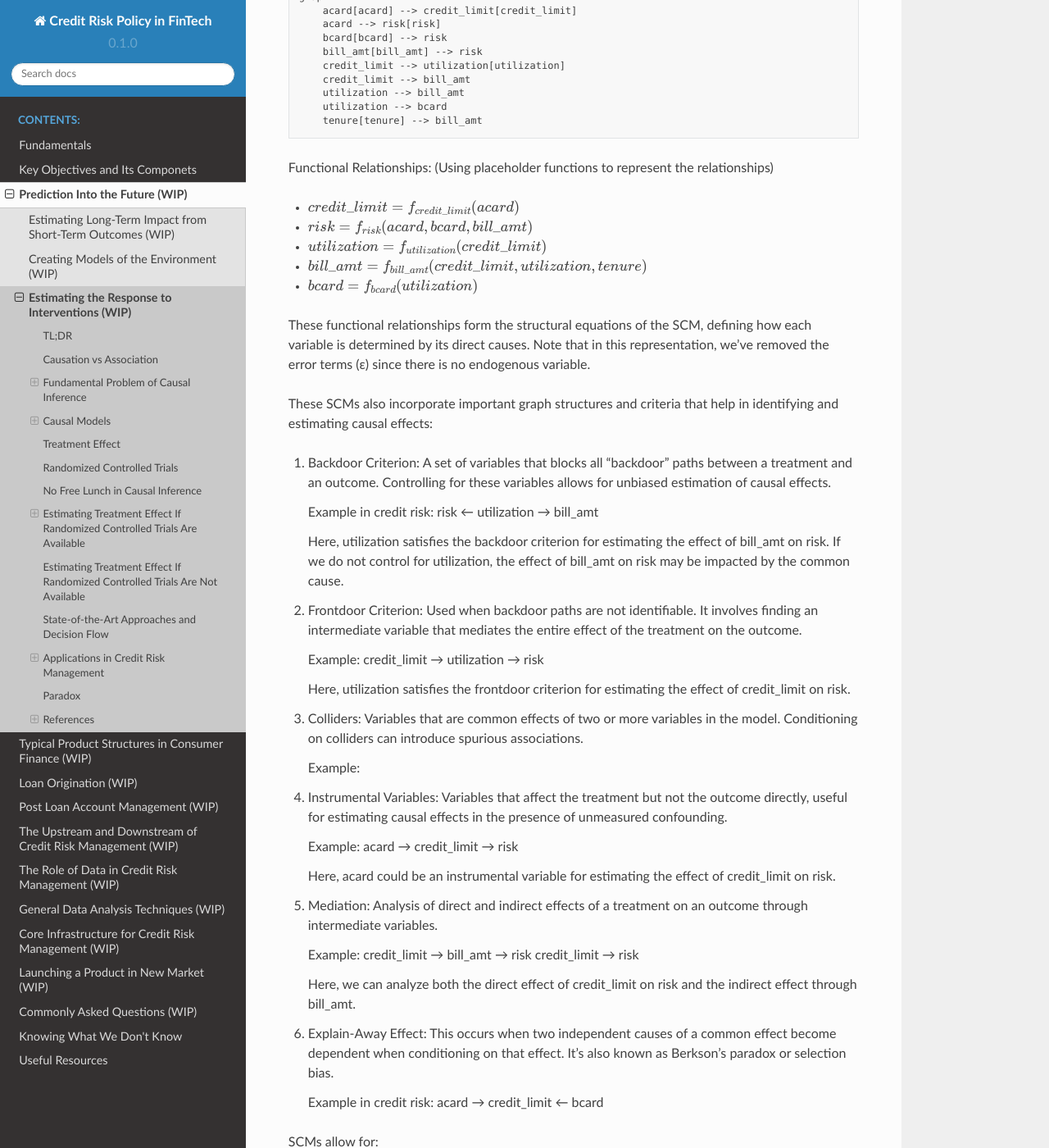
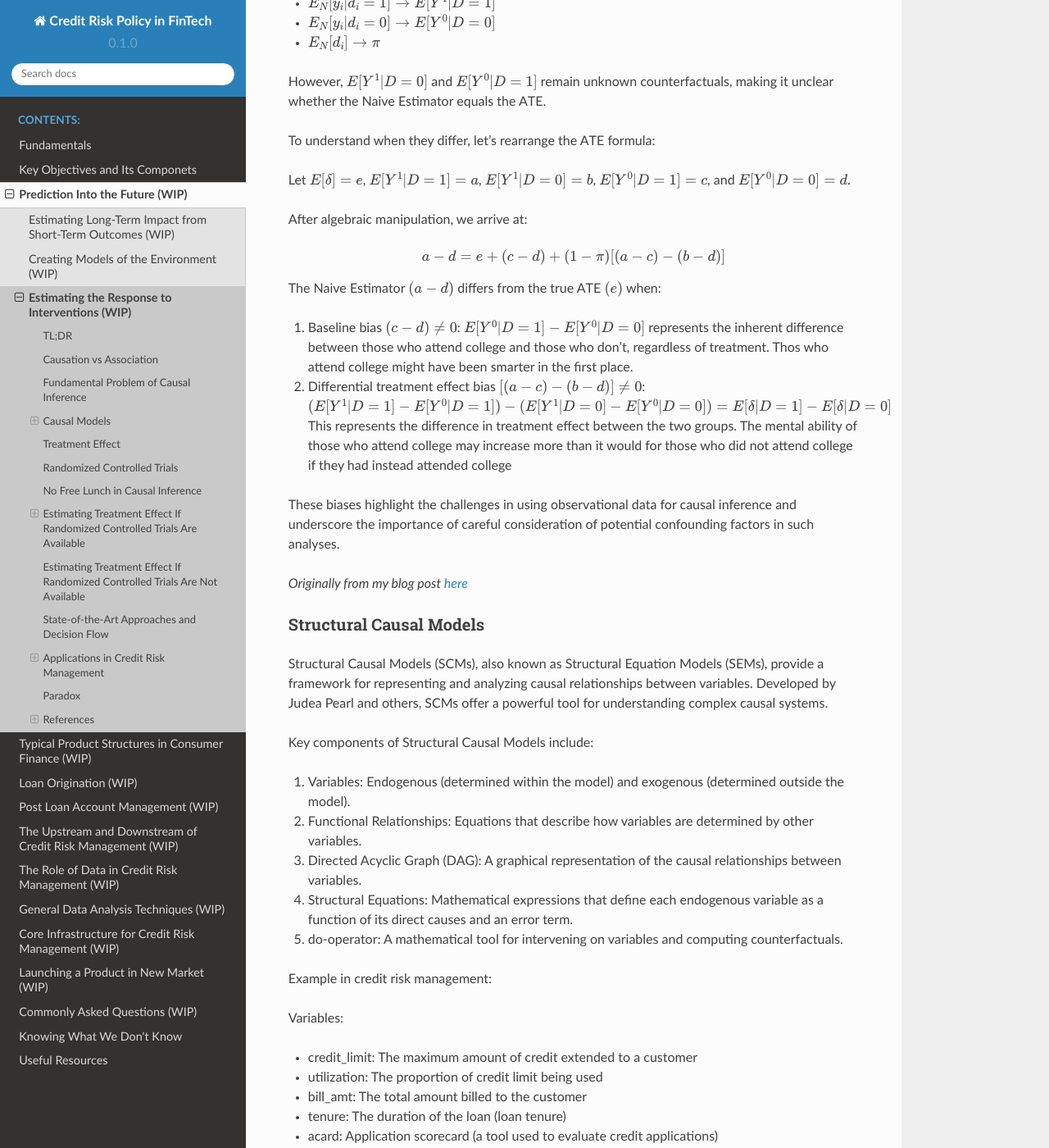
Before and after one commit to kychanbp/credit_risk_mgmt_fintech, a Sphinx documentation site: the page built from docs/source/prediction/intervention_response.md, in a window 1280 px wide and 1400 px high, scrolled down 5201 px. Shown: the whole window at 82% size. Built offline with Sphinx 7.4.7 and the Read the Docs theme 2.0.0, drawn with Linux system fonts in a browser that asks for light colours; some of the changed text lies outside the part shown.

Commit message:
first draft

```diff
--- a/docs/source/prediction/intervention_response.md
+++ b/docs/source/prediction/intervention_response.md
@@ -7,6 +7,12 @@
 ## TL;DR
 
 You can safely ignore the following sections:
+
+- The bias of using observational data to estimate causal effects
+- Causal Models
+- Estimating Treatment Effect If Randomized Controlled Trials Are Not Available
+- State-of-the-Art Approaches and Decision Flow
+- Paradox
 
 ## Causation vs Association
 
@@ -61,17 +67,16 @@
    Here's a table example to illustrate this missing data problem:
 
    | Customer | Received Credit Limit Increase | Outcome if Increased | Outcome if Not Increased |
-   |----------|--------------------------------|-----------------------|--------------------------|
-   | A        | Yes                            | Default               | ?                        |
-   | B        | No                             | ?                     | No Default               |
-   | C        | Yes                            | No Default            | ?                        |
-   | D        | No                             | ?                     | Default                  |
+   | -------- | ------------------------------ | -------------------- | ------------------------ |
+   | A        | Yes                            | Default              | ?                        |
+   | B        | No                             | ?                    | No Default               |
+   | C        | Yes                            | No Default           | ?                        |
+   | D        | No                             | ?                    | Default                  |
 
    In this table, '?' represents the unobserved (counterfactual) outcome. We can never know what would have happened to Customer A if they hadn't received a credit limit increase, or what would have happened to Customer B if they had.
 
 It's important to note that all solutions to the Fundamental Problem of Causal Inference are essentially effective methods to impute the '?' in our missing data table. These methods, such as propensity score matching, difference-in-differences, instrumental variables, and randomized controlled trials, aim to estimate what would have happened in the counterfactual scenario. While these methods can't perfectly solve the missing data problem, they provide rigorous approaches to estimate causal effects under certain assumptions.
 
-### The Bias of Using Observational Data to Estimate Causal Effects
 
 ## Causal Models
 
@@ -80,6 +85,7 @@
 The existence of two frameworks in causal inference is not a contradiction but rather a complementary approach to understanding causality. Here's why we have these two frameworks:
 
 1. Different Perspectives:
+
    - The Potential Outcomes Framework focuses on comparing potential outcomes under different treatments.
    - Structural Causal Models emphasize the underlying mechanisms and relationships between variables.
 
@@ -96,6 +102,7 @@
 Key components of the Potential Outcomes Framework include:
 
 1. Potential Outcomes: For each unit and each possible treatment, there is a potential outcome. For example, in credit risk management:
+
    - $Y(1)$: The outcome if a customer receives a credit limit increase
    - $Y(0)$: The outcome if the same customer does not receive a credit limit increase
 
@@ -112,6 +119,58 @@
 - Stable Unit Treatment Value Assumption (SUTVA): The potential outcomes for any unit do not vary with the treatments assigned to other units.
 - Ignorability: Treatment assignment is independent of potential outcomes, given observed covariates.
 - Positivity: Every unit has a non-zero probability of receiving each treatment.
+
+### The Bias of Using Observational Data to Estimate Causal Effects
+
+The potential outcomes framework provides a foundation for understanding the bias inherent in using observational data to estimate causal effects. Let's explore this concept using the example of college attendance and its impact on mental ability.
+
+Consider the Naive Estimator:
+$$\hat{\delta} = E_N[y_i|d_i = 1] - E_N[y_i|d_i=0]$$
+
+Where:
+
+- $N$ is the sample size from observational data
+- $y_i$ is the realized treatment effect for individual $i$
+- $d_i = 1$ indicates the individual received treatment (attended college)
+- $d_i = 0$ indicates the individual did not receive treatment
+
+This estimator suggests that the treatment effect can be calculated by subtracting the average mental ability of non-college attendees from that of college attendees. However, this approach is naive and potentially biased.
+
+The Average Treatment Effect (ATE) is defined as:
+$$E[\delta]=E[Y^1] - E[Y^0]$$
+
+Where $Y^1$ and $Y^0$ are random variables representing outcomes with and without treatment, respectively. Let $\pi$ be the proportion of the population receiving treatment. We can expand the ATE as:
+
+$$E[\delta]=\{\pi E[Y^1|D=1]+(1-\pi)E[Y^1|D=0]\} - \{\pi E[Y^0|D=1]+(1-\pi)E[Y^0|D=0]\}$$
+
+For a large sample size $N$:
+
+- $E_N[y_i|d_i = 1] \to E[Y^1|D=1]$
+- $E_N[y_i|d_i = 0] \to E[Y^0|D=0]$
+- $E_N[d_i] \to \pi$
+
+However, $E[Y^1|D=0]$ and $E[Y^0|D=1]$ remain unknown counterfactuals, making it unclear whether the Naive Estimator equals the ATE.
+
+To understand when they differ, let's rearrange the ATE formula:
+
+Let $E[\delta]=e$, $E[Y^1|D=1]=a$, $E[Y^1|D=0]=b$, $E[Y^0|D=1]=c$, and $E[Y^0|D=0] = d$.
+
+After algebraic manipulation, we arrive at:
+
+$$a - d = e + (c - d) + (1 - \pi)[(a - c) - (b - d)]$$
+
+The Naive Estimator $(a - d)$ differs from the true ATE $(e)$ when:
+
+1. Baseline bias $(c - d) \neq 0$:
+   $E[Y^0|D=1] - E[Y^0|D=0]$ represents the inherent difference between those who attend college and those who don't, regardless of treatment. Thos who attend college might have been smarter in the first place.
+
+2. Differential treatment effect bias $[(a - c) - (b - d)] \neq 0$:
+   $(E[Y^1|D=1] - E[Y^0|D=1]) - (E[Y^1|D=0] - E[Y^0|D=0]) = E[\delta|D=1] - E[\delta|D=0]$
+   This represents the difference in treatment effect between the two groups. The mental ability of those who attend college may increase more than it would for those who did not attend college if they had instead attended college
+
+These biases highlight the challenges in using observational data for causal inference and underscore the importance of careful consideration of potential confounding factors in such analyses.
+
+*Originally from my blog post [here](https://www.zhizhi-gewu.com/naive-estimator-using-obsevational-data-and-when-it-differs-from/)*
 
 ### Structural Causal Models
 
@@ -166,102 +225,109 @@
 - $bill\_amt = f_{bill\_amt}(credit\_limit, utilization, tenure)$
 - $bcard = f_{bcard}(utilization)$
 
-These functional relationships form the structural equations of the SCM, defining how each variable is determined by its direct causes. Note that in this representation, we've removed the error terms (ε) since there is no endogenous variable.
+These functional relationships form the structural equations of the SCM, defining how each variable is determined by its direct causes. In this representation, we've omitted the error terms (ε) for simplicity, though in practice, they would be included to account for unobserved factors.
 
-These SCMs also incorporate important graph structures and criteria that help in identifying and estimating causal effects:
+SCMs incorporate important graph structures and criteria that aid in identifying and estimating causal effects:
 
-1. Backdoor Criterion: A set of variables that blocks all "backdoor" paths between a treatment and an outcome. Controlling for these variables allows for unbiased estimation of causal effects.
+1. Mediator Junction (A -> B -> C): Represents a chain of causality where A affects C through B. Controlling for B blocks the causal path from A to C.
 
-   Example in credit risk:
-   risk ← utilization → bill_amt
+2. Fork Junction (A <- B -> C): Represents a common cause B for both A and C. Controlling for B removes the spurious association between A and C (deconfounding).
 
-   Here, utilization satisfies the backdoor criterion for estimating the effect of bill_amt on risk. If we do not control for utilization, the effect of bill_amt on risk may be impacted by the common cause.
+3. Collider Junction (A -> C <- B): Represents a common effect C of both A and B. Controlling for C can create a spurious correlation between A and B.
 
-2. Frontdoor Criterion: Used when backdoor paths are not identifiable. It involves finding an intermediate variable that mediates the entire effect of the treatment on the outcome.
+Key Implication:
 
-   Example:
-   credit_limit → utilization → risk
-
-   Here, utilization satisfies the frontdoor criterion for estimating the effect of credit_limit on risk.
-
-3. Colliders: Variables that are common effects of two or more variables in the model. Conditioning on colliders can introduce spurious associations.
-
-   Example:
-
-
-4. Instrumental Variables: Variables that affect the treatment but not the outcome directly, useful for estimating causal effects in the presence of unmeasured confounding.
-
-   Example:
-   acard → credit_limit → risk
-
-   Here, acard could be an instrumental variable for estimating the effect of credit_limit on risk.
-
-5. Mediation: Analysis of direct and indirect effects of a treatment on an outcome through intermediate variables.
-
-   Example:
-   credit_limit → bill_amt → risk
-   credit_limit → risk
-
-   Here, we can analyze both the direct effect of credit_limit on risk and the indirect effect through bill_amt.
-
-6. Explain-Away Effect: This occurs when two independent causes of a common effect become dependent when conditioning on that effect. It's also known as Berkson's paradox or selection bias.
-
-   Example in credit risk:
-   acard → credit_limit ← bcard
-
-SCMs allow for:
-
-- Counterfactual reasoning: "What if we had intervened on $X$?"
-- Mediation analysis: Understanding direct and indirect effects
-- Identification of causal effects from observational data
+- Controlling for variables is not always beneficial and can sometimes introduce bias.
 
 Advantages of SCMs:
 
-- Explicit representation of causal mechanisms
-- Ability to answer a wide range of causal queries
-- Integration of domain knowledge into the model
+1. Explicit representation of causal mechanisms
+2. Capability to answer a wide range of causal queries
+3. Seamless integration of domain knowledge into the model
+4. Ability to reason about interventions and counterfactuals
 
 Challenges:
 
-- Requires strong assumptions about the causal structure
-- Can be complex for large systems
-- Sensitivity to model misspecification
+1. Reliance on strong assumptions about the causal structure
+2. Increasing complexity for large-scale systems
+3. Sensitivity to model misspecification
 
 ## Treatment Effect
 
+In this section, we will explore various types of treatment effects and their definitions. These concepts are crucial for understanding the impact of interventions in causal inference:
+
 1. ITE (Individual Treatment Effect):
+
    - Measures the causal effect of a treatment on a specific individual.
    - Represents the difference in potential outcomes for an individual under treatment vs. control.
    - Challenging to estimate directly due to the fundamental problem of causal inference.
+   - Formula: $ITE_i = Y_i(1) - Y_i(0)$
+     Where $Y_i(1)$ is the outcome for individual i if treated, and $Y_i(0)$ if not treated.
 
 2. CATE (Conditional Average Treatment Effect):
+
    - The average treatment effect for a subgroup with specific characteristics.
    - Useful for understanding heterogeneous treatment effects across different populations.
    - Often estimated using machine learning methods for personalized predictions.
+   - Formula: $CATE(X) = E[Y(1) - Y(0) | X]$
+     Where X represents the conditioning variables.
 
 3. ATE (Average Treatment Effect):
+
    - The average causal effect of a treatment across the entire population.
    - Represents the expected difference in outcomes between treated and control groups.
    - Commonly used in randomized controlled trials and observational studies.
+   - Formula: $ATE = E[Y(1) - Y(0)]$
 
 4. LATE (Local Average Treatment Effect):
+
    - The average treatment effect for compliers in instrumental variable settings.
    - Applicable when there's imperfect compliance with treatment assignment.
    - Provides insights into the effect of treatment on those influenced by the instrument.
+   - Formula: $LATE = E[Y(1) - Y(0) | compliers]$
 
 5. ATT (Average Treatment Effect on the Treated):
+
    - The average effect of treatment specifically for those who received the treatment.
    - Useful when treatment effects may differ between treated and untreated populations.
    - Often relevant in policy evaluation where we want to know the impact on those who actually received an intervention.
+   - Formula: $ATT = E[Y(1) - Y(0) | T = 1]$
+     Where $T = 1$ indicates the treated group.
 
 6. QTE (Quantile Treatment Effect):
    - Measures the treatment effect at different quantiles of the outcome distribution.
    - Useful for understanding how treatment impacts vary across the outcome spectrum.
    - Provides a more comprehensive view of treatment effects beyond averages.
+   - Formula: $QTE(\tau) = Q_{Y(1)}(\tau) - Q_{Y(0)}(\tau)$
+     Where $Q_{Y(1)}(\tau)$ and $Q_{Y(0)}(\tau)$ are the $\tau$-th quantiles of the potential outcomes under treatment and control, respectively.
 
-Why the best estimator for the CATE is also the best estimator for the ITE?
+In industry applications, the Individual Treatment Effect (ITE) is the most crucial treatment effect to measure, as it allows for personalized interventions tailored to individuals, such as in determining credit limits, pricing, and voucher allocations. However, the ITE is not directly observable. Instead, we typically estimate the Conditional Average Treatment Effect (CATE) based on a set of features X, and use this to make personalized treatment recommendations for groups of individuals sharing similar feature values.
+
+Interestingly, the best estimator for the CATE is also the best estimator for the ITE. This relationship can be demonstrated mathematically:
+
+$$\text{CATE}(x) = \mathbb{E}[Y(1) - Y(0) \mid X = x] = \mathbb{E}[\text{ITE} \mid X = x]$$
+
+Since CATE is the expected value of ITE given certain covariates, any error in estimating ITEs will propagate into the CATE estimation. Mathematically:
+
+   $$
+   \text{CATE}(x) = \mathbb{E}[\widehat{\text{ITE}} \mid X = x]
+   $$
+
+   Minimizing the estimation error in ITE ($\widehat{\text{ITE}} - \text{ITE}$) directly reduces the error in CATE estimation.
 
 ## Randomized Controlled Trials
+
+We have discussed the bias inherent in using observational data to estimate causal effects. Now, let's demonstrate how randomized controlled trials (RCTs) can provide unbiased estimates of these effects. Recall that the bias in observational data stems from two main sources:
+
+1. Baseline bias: $E[Y^0|D=1] - E[Y^0|D=0] \neq 0$
+   This occurs when the control outcomes differ between treatment and control groups.
+
+2. Differential treatment effect bias: $E[\delta|D=1] - E[\delta|D=0] \neq 0$
+   This arises when the treatment effect varies between those who receive the treatment and those who don't.
+
+RCTs address these biases by ensuring that the potential outcomes $(Y^1, Y^0)$ are independent of the treatment assignment $D$. This independence is achieved through randomization, which balances both observed and unobserved confounding factors across treatment and control groups.
+
+By design, RCTs create comparable groups, eliminating baseline differences and ensuring that any observed differences in outcomes can be attributed to the treatment effect. This makes RCTs the gold standard for causal inference, providing a robust foundation for estimating treatment effects across various domains, including credit risk management.
 
 ## No Free Lunch in Causal Inference
 
@@ -307,7 +373,6 @@
 
 - Pearl, Judea, and Dana Mackenzie. The Book of Why: The New Science of Cause and Effect. First trade paperback edition. New York: Basic Books, 2020.
 
-
 ### Packages for Causal Inference
 
 - [CausalML](https://github.com/uber/causalml)
```
Also changed, not shown: 1 other file.
